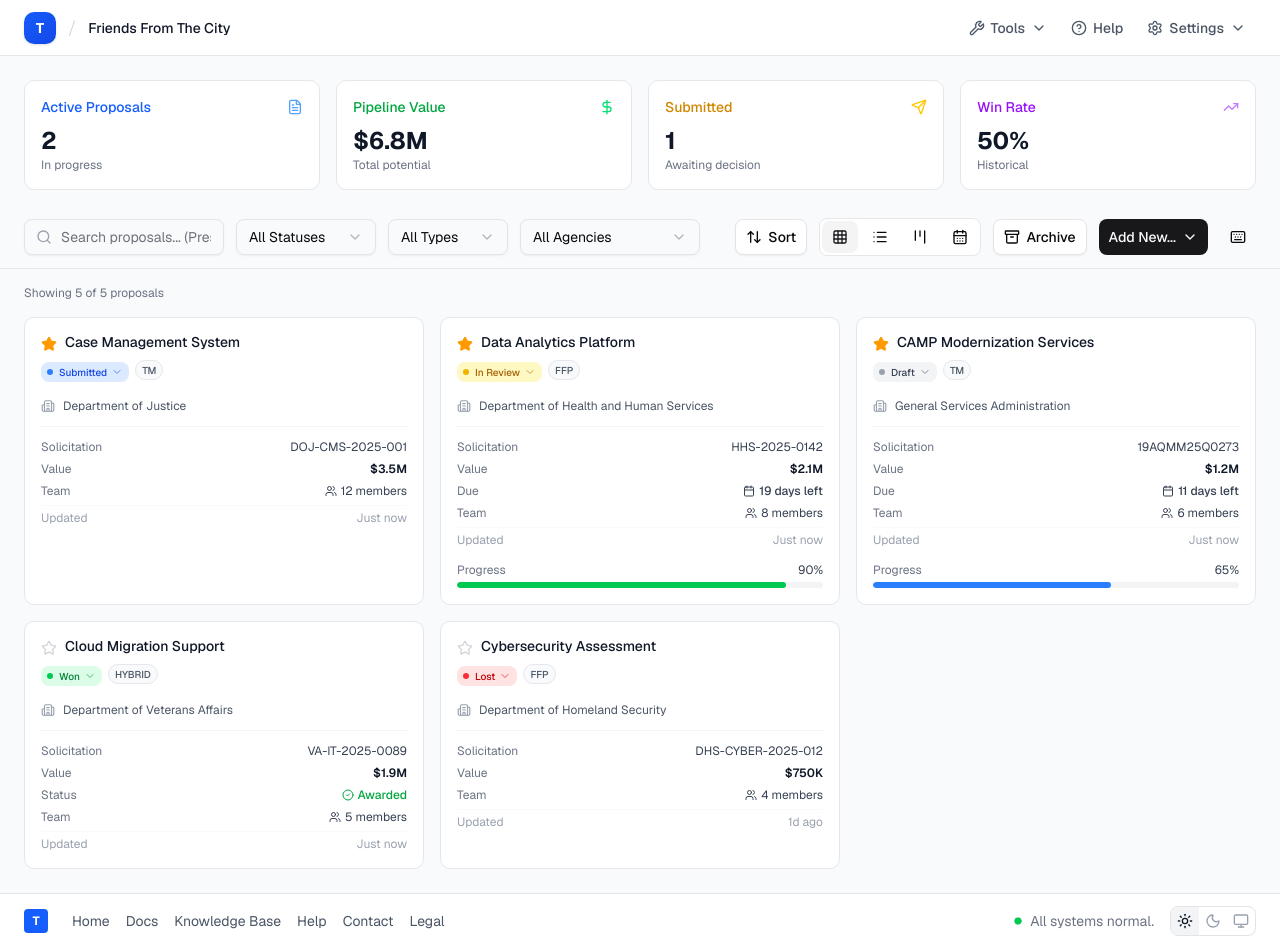
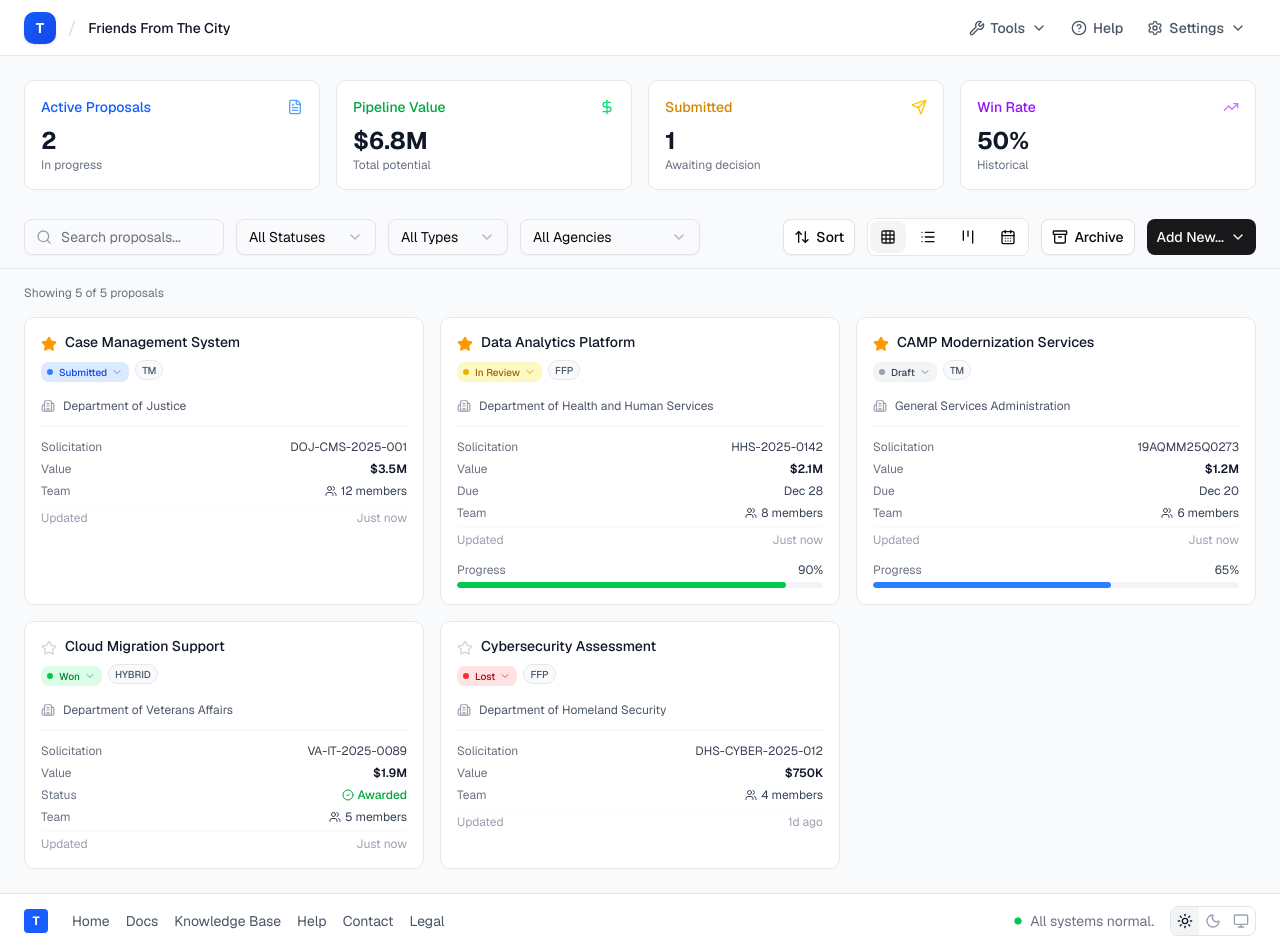
Before and after one commit to CityFriends/truebid-calculator, a Next.js app: page /dashboard in a window 1280 px wide. Both pictures are taken after a click on the button 756 px from the left and 422 px from the top of the page. Built offline with nearby package versions, Linux system fonts and the light colour scheme.

Commit message:
Simplify dashboard UI
- Remove urgency banner, recently viewed section, keyboard shortcuts
- Add 'Recently viewed' and 'Due in Xd' tags on cards instead
- Add amber left border for urgent proposals
- Add star tooltips explaining favorites
- Cleaner, less cluttered interface

```diff
--- a/components/dashboard/index.tsx
+++ b/components/dashboard/index.tsx
@@ -50,9 +50,6 @@ import {
   ArrowUpDown,
   Kanban,
   CalendarDays,
-  History,
-  Keyboard,
-  X,
 } from 'lucide-react'
 
 // ============================================================================
@@ -274,6 +271,7 @@ function ProposalCard({
   onDelete,
   onToggleArchive,
   onStatusChange,
+  isRecentlyViewed,
 }: {
   proposal: Proposal
   onOpen: () => void
@@ -282,6 +280,7 @@ function ProposalCard({
   onDelete: () => void
   onToggleArchive: () => void
   onStatusChange: (status: ProposalStatus) => void
+  isRecentlyViewed?: boolean
 }) {
   const [showStatusMenu, setShowStatusMenu] = useState(false)
   const statusConfig = getStatusConfig(proposal.status)
@@ -301,10 +300,14 @@ function ProposalCard({
   return (
     <div
       className={`
-        group border border-gray-200 rounded-lg p-4
-        hover:border-blue-400 hover:shadow-[0_2px_8px_rgba(0,0,0,0.08)]
+        group border rounded-lg p-4
+        hover:shadow-[0_2px_8px_rgba(0,0,0,0.08)]
         transition-all cursor-pointer bg-white
-        ${proposal.archived ? 'opacity-60' : ''}
+        ${proposal.archived ? 'opacity-60 border-gray-200' : ''}
+        ${isUrgent && !proposal.archived
+          ? 'border-l-4 border-l-amber-400 border-t-gray-200 border-r-gray-200 border-b-gray-200'
+          : 'border-gray-200 hover:border-blue-400'
+        }
       `}
       onClick={onOpen}
       role="button"
@@ -316,6 +319,23 @@ function ProposalCard({
         }
       }}
     >
+      {/* Tags row - Recently viewed & Due soon */}
+      {(isRecentlyViewed || isUrgent) && !proposal.archived && (
+        <div className="flex items-center gap-2 mb-2">
+          {isRecentlyViewed && (
+            <span className="text-[10px] px-1.5 py-0.5 bg-blue-50 text-blue-600 rounded font-medium">
+              Recently viewed
+            </span>
+          )}
+          {isUrgent && (
+            <span className="text-[10px] px-1.5 py-0.5 bg-amber-50 text-amber-700 rounded font-medium flex items-center gap-1">
+              <Clock className="w-3 h-3" />
+              Due in {daysUntilDue}d
+            </span>
+          )}
+        </div>
+      )}
+
       {/* Header with title and actions */}
       <div className="flex items-start justify-between mb-2">
         <div className="flex-1 min-w-0">
@@ -328,6 +348,7 @@ function ProposalCard({
                   ? 'text-amber-500 hover:text-amber-600'
                   : 'text-gray-300 hover:text-gray-400'
               }`}
+              title={proposal.starred ? 'Remove from favorites' : 'Add to favorites'}
             >
               <Star className={`w-4 h-4 ${proposal.starred ? 'fill-current' : ''}`} />
             </button>
@@ -451,23 +472,17 @@ function ProposalCard({
       <div className="space-y-1.5 text-xs border-t border-gray-100 pt-3">
         <div className="flex items-center justify-between">
           <span className="text-gray-500">Solicitation</span>
-          <span className="font-mono text-gray-700">{proposal.solicitation}</span>
+          <span className="font-mono text-gray-700">{proposal.solicitation || '—'}</span>
         </div>
         <div className="flex items-center justify-between">
           <span className="text-gray-500">Value</span>
           <span className="font-semibold text-gray-900">{formatCurrency(proposal.totalValue)}</span>
         </div>
-        {proposal.dueDate && ['draft', 'in-review'].includes(proposal.status) && (
+        {proposal.dueDate && ['draft', 'in-review'].includes(proposal.status) && !isUrgent && (
           <div className="flex items-center justify-between">
             <span className="text-gray-500">Due</span>
-            <span className={`flex items-center gap-1 font-medium ${
-              isUrgent ? 'text-yellow-600' : 'text-gray-700'
-            }`}>
-              <Calendar className="w-3 h-3" />
-              {daysUntilDue !== null && daysUntilDue >= 0
-                ? `${daysUntilDue} days left`
-                : new Date(proposal.dueDate).toLocaleDateString('en-US', { month: 'short', day: 'numeric' })
-              }
+            <span className="text-gray-700">
+              {new Date(proposal.dueDate).toLocaleDateString('en-US', { month: 'short', day: 'numeric' })}
             </span>
           </div>
         )}
@@ -634,7 +649,7 @@ function KanbanView({
                     </span>
                     {proposal.dueDate && getDaysUntilDue(proposal.dueDate) !== null && (
                       <span className={`flex items-center gap-1 ${
-                        getDaysUntilDue(proposal.dueDate)! <= 7 ? 'text-yellow-600' : 'text-gray-500'
+                        getDaysUntilDue(proposal.dueDate)! <= 7 ? 'text-amber-600' : 'text-gray-500'
                       }`}>
                         <Clock className="w-3 h-3" />
                         {getDaysUntilDue(proposal.dueDate)}d
@@ -771,148 +786,6 @@ function CalendarView({
         })}
       </div>
     </div>
-  )
-}
-
-// ============================================================================
-// URGENCY BANNER
-// ============================================================================
-
-function UrgencyBanner({
-  proposals,
-  onOpen
-}: {
-  proposals: Proposal[]
-  onOpen: (id: string) => void
-}) {
-  const urgentProposals = proposals.filter(p => {
-    if (p.archived || !['draft', 'in-review'].includes(p.status)) return false
-    const days = getDaysUntilDue(p.dueDate)
-    return days !== null && days >= 0 && days <= 7
-  }).sort((a, b) => getDaysUntilDue(a.dueDate)! - getDaysUntilDue(b.dueDate)!)
-
-  if (urgentProposals.length === 0) return null
-
-  return (
-    <div className="bg-yellow-50 border border-yellow-200 rounded-lg p-3 mb-4">
-      <div className="flex items-start gap-3">
-        <AlertCircle className="w-5 h-5 text-yellow-600 shrink-0 mt-0.5" />
-        <div className="flex-1 min-w-0">
-          <p className="text-sm font-medium text-yellow-800">
-            {urgentProposals.length} proposal{urgentProposals.length > 1 ? 's' : ''} due this week
-          </p>
-          <div className="flex flex-wrap gap-2 mt-2">
-            {urgentProposals.map((proposal) => (
-              <button
-                key={proposal.id}
-                onClick={() => onOpen(proposal.id)}
-                className="inline-flex items-center gap-1.5 px-2 py-1 bg-yellow-100 hover:bg-yellow-200 rounded text-xs font-medium text-yellow-800 transition-colors"
-              >
-                {proposal.title}
-                <span className="text-yellow-600">
-                  ({getDaysUntilDue(proposal.dueDate)}d)
-                </span>
-              </button>
-            ))}
-          </div>
-        </div>
-      </div>
-    </div>
-  )
-}
-
-// ============================================================================
-// RECENTLY VIEWED
-// ============================================================================
-
-function RecentlyViewed({
-  proposals,
-  recentIds,
-  onOpen,
-}: {
-  proposals: Proposal[]
-  recentIds: string[]
-  onOpen: (id: string) => void
-}) {
-  const recentProposals = recentIds
-    .map(id => proposals.find(p => p.id === id))
-    .filter((p): p is Proposal => p !== undefined)
-    .slice(0, 5)
-
-  if (recentProposals.length === 0) return null
-
-  return (
-    <div className="mb-6">
-      <div className="flex items-center gap-2 mb-3">
-        <History className="w-4 h-4 text-gray-400" />
-        <h3 className="text-sm font-medium text-gray-600">Recently Viewed</h3>
-      </div>
-      <div className="flex gap-3 overflow-x-auto pb-2">
-        {recentProposals.map((proposal) => (
-          <button
-            key={proposal.id}
-            onClick={() => onOpen(proposal.id)}
-            className="flex-shrink-0 flex items-center gap-3 px-3 py-2 bg-white border border-gray-200 rounded-lg hover:border-blue-400 hover:shadow-sm transition-all"
-          >
-            {proposal.starred && (
-              <Star className="w-3.5 h-3.5 text-amber-500 fill-current" />
-            )}
-            <div className="text-left">
-              <p className="text-sm font-medium text-gray-900 truncate max-w-[200px]">
-                {proposal.title}
-              </p>
-              <p className="text-xs text-gray-500">{formatRelativeTime(proposal.updatedAt)}</p>
-            </div>
-            <ChevronRight className="w-4 h-4 text-gray-300" />
-          </button>
-        ))}
-      </div>
-    </div>
-  )
-}
-
-// ============================================================================
-// KEYBOARD SHORTCUTS MODAL
-// ============================================================================
-
-function KeyboardShortcutsModal({ onClose }: { onClose: () => void }) {
-  const shortcuts = [
-    { key: '/', description: 'Focus search' },
-    { key: 'n', description: 'New proposal' },
-    { key: 'g', description: 'Grid view' },
-    { key: 'l', description: 'List view' },
-    { key: 'k', description: 'Kanban view' },
-    { key: 'c', description: 'Calendar view' },
-    { key: 'a', description: 'Toggle archive view' },
-    { key: '?', description: 'Show shortcuts' },
-    { key: 'Esc', description: 'Close dialogs' },
-  ]
-
-  return (
-    <>
-      <div className="fixed inset-0 bg-black/50 z-50" onClick={onClose} />
-      <div className="fixed top-1/2 left-1/2 -translate-x-1/2 -translate-y-1/2 bg-white rounded-xl shadow-2xl z-50 w-[400px] max-w-[90vw]">
-        <div className="flex items-center justify-between p-4 border-b border-gray-200">
-          <div className="flex items-center gap-2">
-            <Keyboard className="w-5 h-5 text-gray-500" />
-            <h2 className="font-semibold text-gray-900">Keyboard Shortcuts</h2>
-          </div>
-          <Button variant="ghost" size="sm" onClick={onClose} className="h-8 w-8 p-0">
-            <X className="w-4 h-4" />
-          </Button>
-        </div>
-        <div className="p-4 space-y-2">
-          {shortcuts.map((shortcut) => (
-            <div key={shortcut.key} className="flex items-center justify-between py-1">
-              <span className="text-sm text-gray-600">{shortcut.description}</span>
-              <kbd className="px-2 py-1 bg-gray-100 border border-gray-200 rounded text-xs font-mono text-gray-700">
-                {shortcut.key}
-              </kbd>
-            </div>
-          ))}
-        </div>
-      </div>
-    </>
   )
 }
 
@@ -1021,9 +894,6 @@ export function Dashboard() {
   // Recently viewed
   const [recentlyViewed, setRecentlyViewed] = useState<string[]>([])
 
-  // UI state
-  const [showShortcuts, setShowShortcuts] = useState(false)
-
   // Load proposals from localStorage
   useEffect(() => {
     const stored = localStorage.getItem(PROPOSALS_STORAGE_KEY)
@@ -1064,51 +934,6 @@ export function Dashboard() {
       localStorage.setItem(RECENTLY_VIEWED_KEY, JSON.stringify(recentlyViewed))
     }
   }, [recentlyViewed, isLoaded])
-
-  // Keyboard shortcuts
-  useEffect(() => {
-    const handleKeyDown = (e: KeyboardEvent) => {
-      // Ignore if typing in an input
-      if (e.target instanceof HTMLInputElement || e.target instanceof HTMLTextAreaElement) {
-        return
-      }
-
-      switch (e.key) {
-        case '/':
-          e.preventDefault()
-          document.getElementById('search-input')?.focus()
-          break
-        case 'n':
-          e.preventDefault()
-          handleNewProposal()
-          break
-        case 'g':
-          setViewMode('grid')
-          break
-        case 'l':
-          setViewMode('list')
-          break
-        case 'k':
-          setViewMode('kanban')
-          break
-        case 'c':
-          setViewMode('calendar')
-          break
-        case 'a':
-          setShowArchived(prev => !prev)
-          break
-        case '?':
-          setShowShortcuts(true)
-          break
-        case 'Escape':
-          setShowShortcuts(false)
-          break
-      }
-    }
-
-    document.addEventListener('keydown', handleKeyDown)
-    return () => document.removeEventListener('keydown', handleKeyDown)
-  }, [])
 
   // Unique agencies for filter
   const uniqueAgencies = useMemo(() => getUniqueAgencies(proposals), [proposals])
@@ -1341,16 +1166,6 @@ export function Dashboard() {
           />
         ) : (
           <>
-            {/* Urgency Banner */}
-            <UrgencyBanner proposals={proposals} onOpen={handleOpenProposal} />
-
-            {/* Recently Viewed */}
-            <RecentlyViewed
-              proposals={proposals}
-              recentIds={recentlyViewed}
-              onOpen={handleOpenProposal}
-            />
-
             {/* Stats Row - Clickable */}
             <div className="grid grid-cols-1 sm:grid-cols-2 lg:grid-cols-4 gap-4 mb-4">
               <button
@@ -1410,7 +1225,7 @@ export function Dashboard() {
                   <Search className="absolute left-3 top-1/2 -translate-y-1/2 w-4 h-4 text-gray-400" />
                   <Input
                     id="search-input"
-                    placeholder="Search proposals... (Press /)"
+                    placeholder="Search proposals..."
                     value={searchQuery}
                     onChange={(e) => setSearchQuery(e.target.value)}
                     className="pl-9 h-9"
@@ -1515,7 +1330,7 @@ export function Dashboard() {
                     size="sm"
                     onClick={() => setViewMode('grid')}
                     className="px-2 h-8"
-                    title="Grid view (G)"
+                    title="Grid view"
                   >
                     <Grid3X3 className="w-4 h-4" />
                   </Button>
@@ -1524,7 +1339,7 @@ export function Dashboard() {
                     size="sm"
                     onClick={() => setViewMode('list')}
                     className="px-2 h-8"
-                    title="List view (L)"
+                    title="List view"
                   >
                     <List className="w-4 h-4" />
                   </Button>
@@ -1533,7 +1348,7 @@ export function Dashboard() {
                     size="sm"
                     onClick={() => setViewMode('kanban')}
                     className="px-2 h-8"
-                    title="Kanban view (K)"
+                    title="Kanban view"
                   >
                     <Kanban className="w-4 h-4" />
                   </Button>
@@ -1542,7 +1357,7 @@ export function Dashboard() {
                     size="sm"
                     onClick={() => setViewMode('calendar')}
                     className="px-2 h-8"
-                    title="Calendar view (C)"
+                    title="Calendar view"
                   >
                     <CalendarDays className="w-4 h-4" />
                   </Button>
@@ -1554,7 +1369,7 @@ export function Dashboard() {
                   size="sm"
                   onClick={() => setShowArchived(!showArchived)}
                   className="h-9 gap-1.5"
-                  title="Toggle archive (A)"
+                  title="Toggle archive"
                 >
                   <Archive className="w-4 h-4" />
                   Archive
@@ -1590,17 +1405,6 @@ export function Dashboard() {
                     </DropdownMenuItem>
                   </DropdownMenuContent>
                 </DropdownMenu>
-
-                {/* Keyboard Shortcuts */}
-                <Button
-                  variant="ghost"
-                  size="sm"
-                  onClick={() => setShowShortcuts(true)}
-                  className="h-9 w-9 p-0 hidden sm:flex"
-                  title="Keyboard shortcuts (?)"
-                >
-                  <Keyboard className="w-4 h-4" />
-                </Button>
               </div>
             </div>
 
@@ -1627,6 +1431,7 @@ export function Dashboard() {
                       onDuplicate={() => handleDuplicate(proposal.id)}
                       onDelete={() => handleDelete(proposal.id)}
                       onStatusChange={(status) => handleStatusChange(proposal.id, status)}
+                      isRecentlyViewed={recentlyViewed.includes(proposal.id)}
                     />
                   ))}
                 </div>
@@ -1634,11 +1439,23 @@ export function Dashboard() {
 
               {viewMode === 'list' && filteredProposals.length > 0 && (
                 <div className="space-y-2">
-                  {filteredProposals.map((proposal) => (
+                  {filteredProposals.map((proposal) => {
+                    const daysUntilDue = getDaysUntilDue(proposal.dueDate)
+                    const isUrgent = daysUntilDue !== null && daysUntilDue <= 7 && daysUntilDue >= 0
+                    const isRecent = recentlyViewed.includes(proposal.id)
+
+                    return (
                       <div
                         key={proposal.id}
                         onClick={() => handleOpenProposal(proposal.id)}
-                      className="flex items-center gap-4 p-4 bg-white border border-gray-200 rounded-lg hover:border-blue-400 hover:shadow-sm cursor-pointer transition-all"
+                        className={`
+                          flex items-center gap-4 p-4 bg-white border rounded-lg
+                          hover:shadow-sm cursor-pointer transition-all
+                          ${isUrgent && !proposal.archived
+                            ? 'border-l-4 border-l-amber-400 border-t-gray-200 border-r-gray-200 border-b-gray-200'
+                            : 'border-gray-200 hover:border-blue-400'
+                          }
+                        `}
                       >
                         <button
                           onClick={(e) => { e.stopPropagation(); handleToggleStar(proposal.id); }}
@@ -1647,11 +1464,25 @@ export function Dashboard() {
                               ? 'text-amber-500 hover:text-amber-600'
                               : 'text-gray-300 hover:text-gray-400'
                           }`}
+                          title={proposal.starred ? 'Remove from favorites' : 'Add to favorites'}
                         >
                           <Star className={`w-4 h-4 ${proposal.starred ? 'fill-current' : ''}`} />
                         </button>
                         <div className="flex-1 min-w-0">
+                          <div className="flex items-center gap-2">
                             <h3 className="font-medium text-sm text-gray-900 truncate">{proposal.title}</h3>
+                            {isRecent && (
+                              <span className="text-[10px] px-1.5 py-0.5 bg-blue-50 text-blue-600 rounded font-medium shrink-0">
+                                Recently viewed
+                              </span>
+                            )}
+                            {isUrgent && (
+                              <span className="text-[10px] px-1.5 py-0.5 bg-amber-50 text-amber-700 rounded font-medium flex items-center gap-1 shrink-0">
+                                <Clock className="w-3 h-3" />
+                                Due in {daysUntilDue}d
+                              </span>
+                            )}
+                          </div>
                           <p className="text-xs text-gray-500 truncate">{proposal.client}</p>
                         </div>
                         <Badge className={`shrink-0 ${getStatusConfig(proposal.status).bgColor}`}>
@@ -1665,7 +1496,8 @@ export function Dashboard() {
                         </span>
                         <ChevronRight className="w-4 h-4 text-gray-300 shrink-0" />
                       </div>
-                  ))}
+                    )
+                  })}
                 </div>
               )}
 
@@ -1704,11 +1536,6 @@ export function Dashboard() {
           </>
         )}
       </main>
-
-      {/* Keyboard Shortcuts Modal */}
-      {showShortcuts && (
-        <KeyboardShortcutsModal onClose={() => setShowShortcuts(false)} />
-      )}
     </div>
   )
 }
```
Lines whose indentation alone changed are shown as unchanged.
